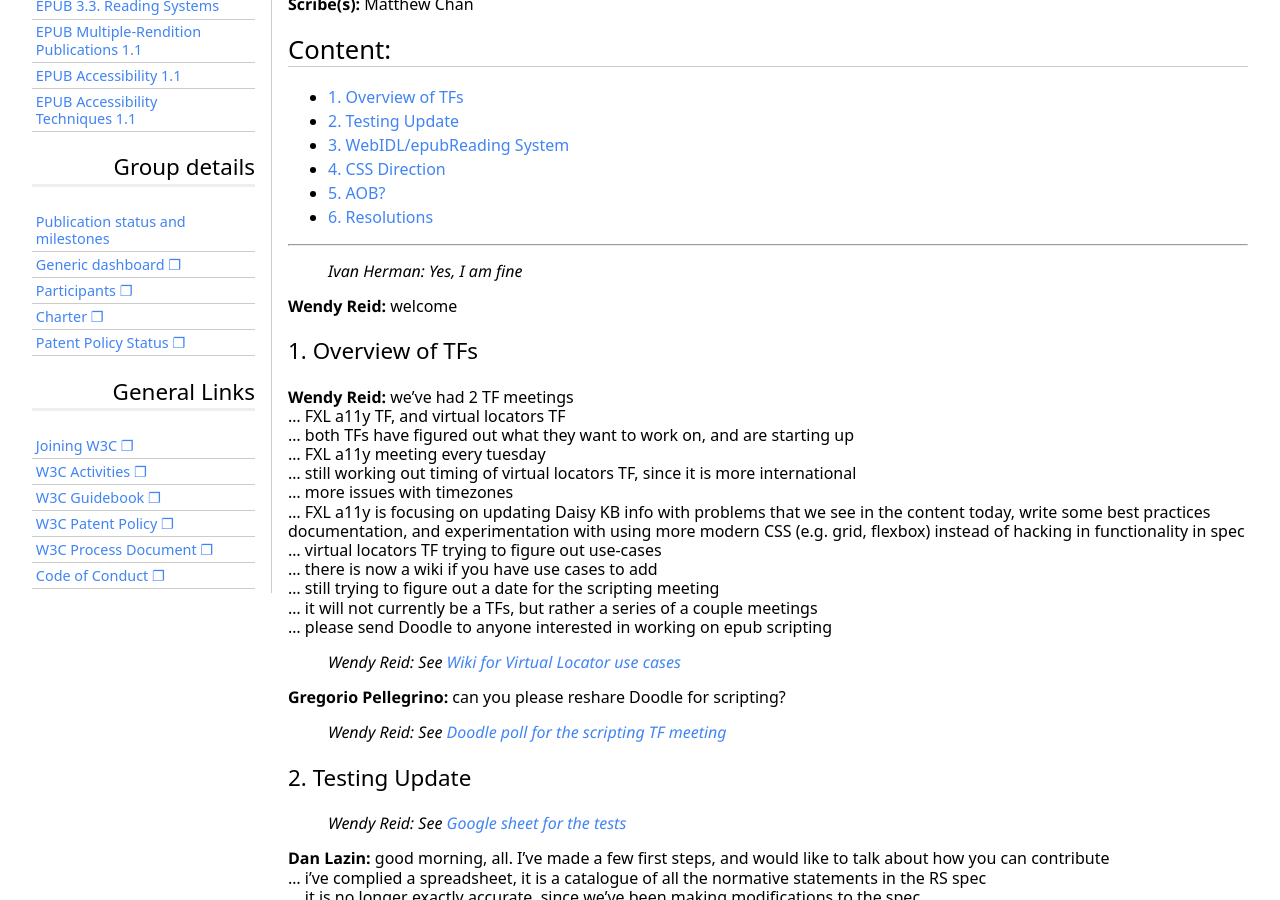
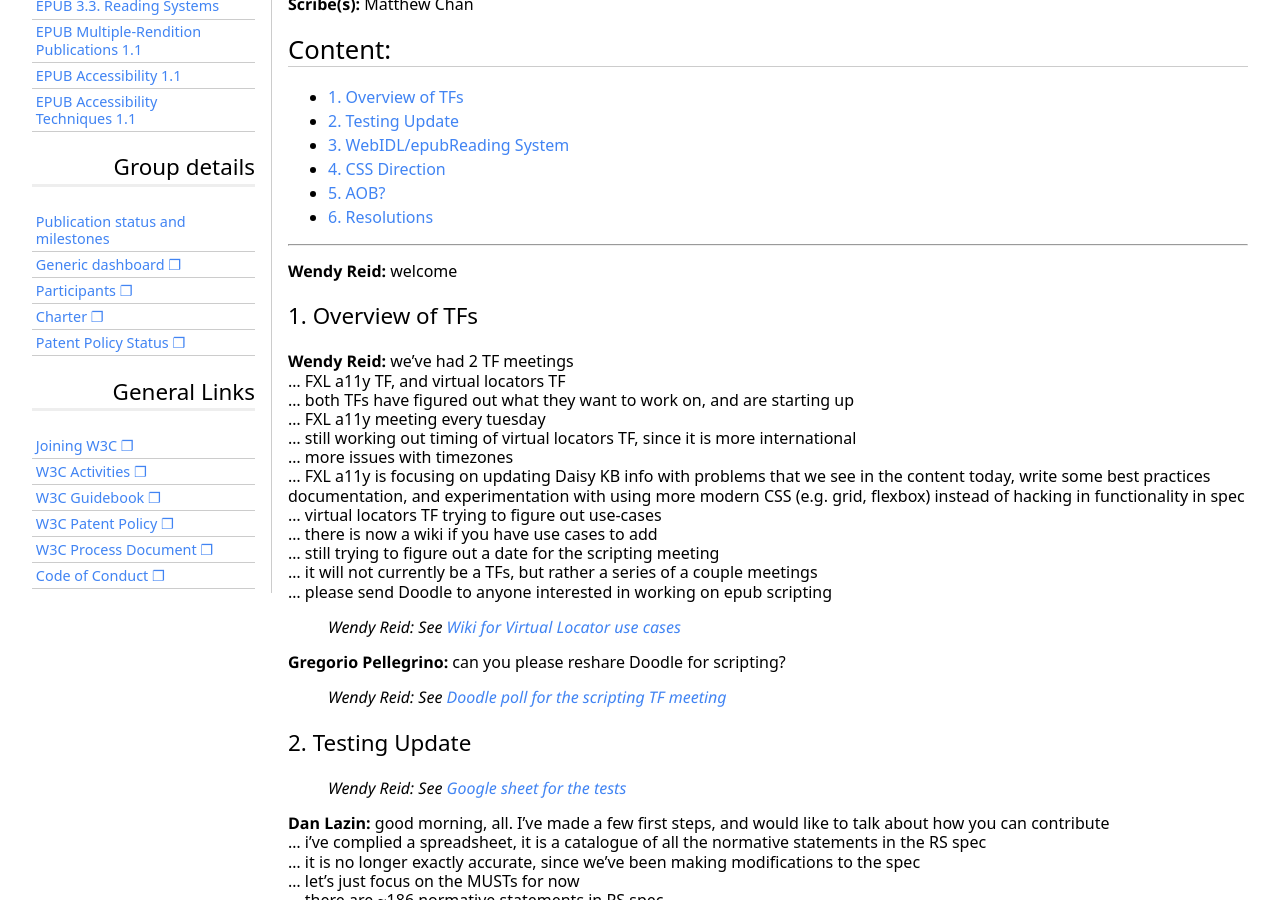
Before and after one commit to w3c/epub-wg, a Jekyll site: the page built from _minutes/2021-04-09-epub.md, in a window 1280 px wide and 900 px high, scrolled down 531 px. Built offline with Jekyll 4.4.1, drawn with Linux system fonts in a browser that asks for light colours; some web fonts are replaced.

Commit message:
unnecesary small note in minutes

```diff
--- a/_minutes/2021-04-09-epub.md
+++ b/_minutes/2021-04-09-epub.md
@@ -187,8 +187,6 @@
 {:toc}
 ---
 
-
-> *Ivan Herman:* Yes, I am fine
 
 **Wendy Reid:** welcome
 
```
